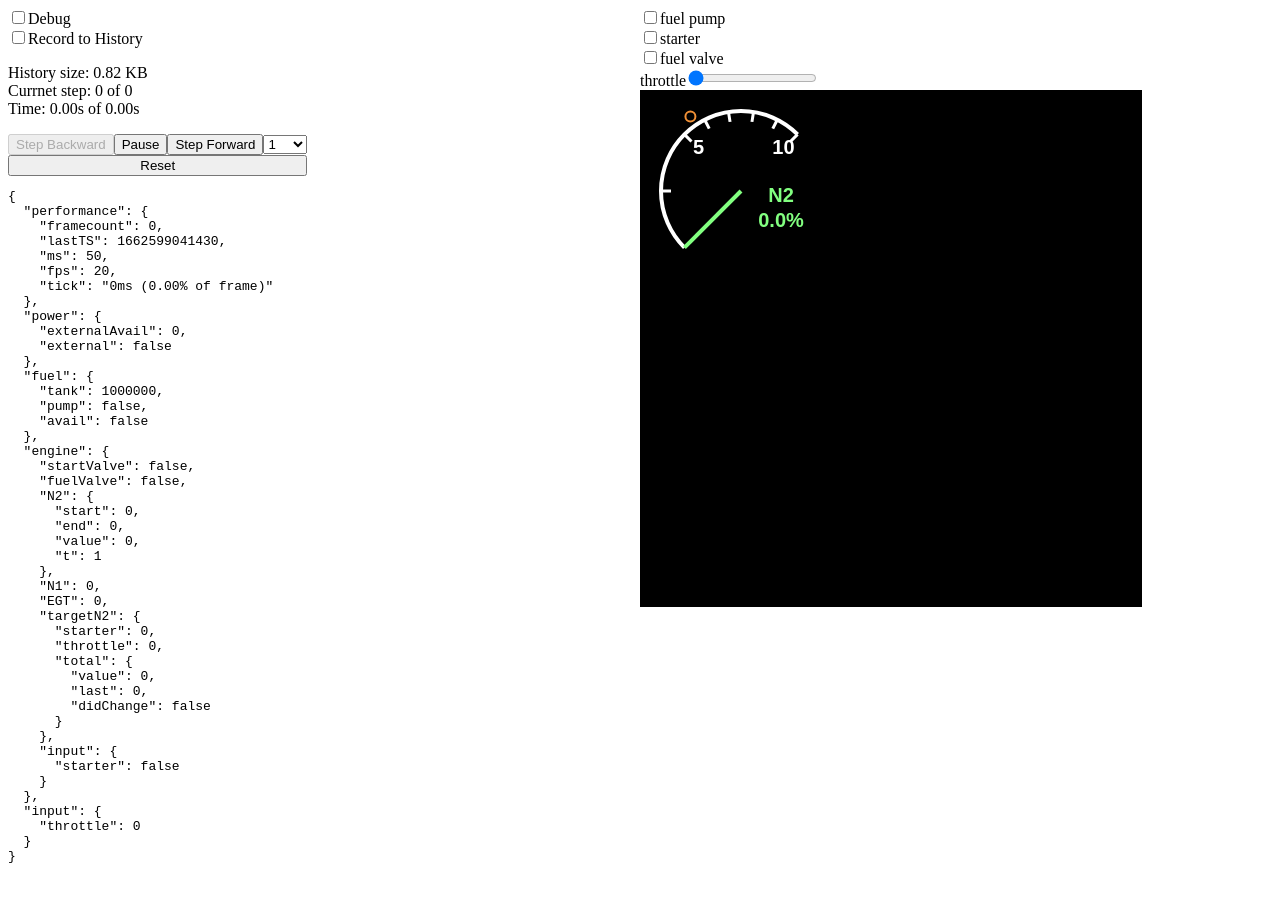
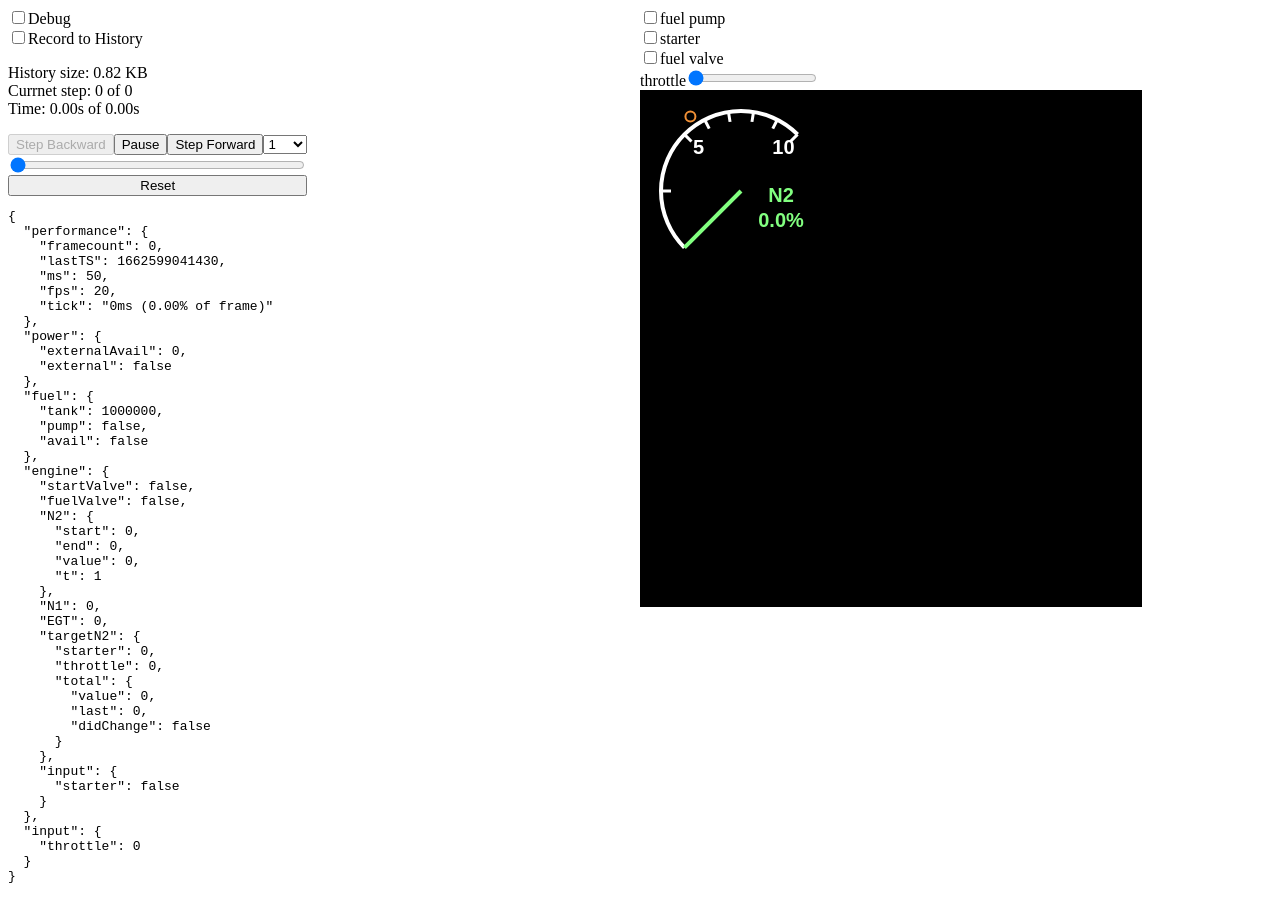
Before and after one commit to Vandesm14/bells-and-whistles, a React (Vite) app: page / in a window 1280 px wide. Built offline with nearby package versions, Linux system fonts and the light colour scheme.

Commit message:
add a scrubber!

```diff
--- a/src/app.tsx
+++ b/src/app.tsx
@@ -68,9 +68,27 @@ const App = () => {
       clear: stableInterval(async () => {
         const world = await getState(setState);
         const debug = await getState(setDebug);
-        const result = runTick(world, systems, debug);
-        setState(result.world);
-        setDebug(result.debug);
+
+        const isAtEndOfHistory =
+          debug.history.index === debug.history.list.length;
+
+        // if we are playing and in the middle of the history,
+        // then we should just play back the history until
+        // we reach the end of the history
+        if (!debug.paused && !isAtEndOfHistory) {
+          const newHistory = history.forward(debug.history, debug.step);
+
+          setState(newHistory.value);
+          setDebug((debug) => ({
+            ...debug,
+            history: newHistory,
+          }));
+        } else {
+          const result = runTick(world, systems, debug);
+
+          setState(result.world);
+          setDebug(result.debug);
+        }
       }, 1000 / FRAME_RATE),
     });
 
@@ -160,6 +178,18 @@ const App = () => {
     }
   };
 
+  const stepTo = async (index: number) => {
+    stop();
+    const debug = await getState(setDebug);
+    const newHistory = history.toIndex(debug.history, index);
+
+    setDebug((debug) => ({
+      ...debug,
+      history: newHistory,
+    }));
+    setState(newHistory.value);
+  };
+
   useEffect(() => start(), []);
 
   return (
@@ -191,6 +221,7 @@ const App = () => {
             onChangeStep={(step) => {
               setDebug((debug) => ({ ...debug, step }));
             }}
+            onChangeIndex={(index) => stepTo(index)}
             size={JSON.stringify(debug.history).length}
           />
           <button
--- a/src/components/Controller.tsx
+++ b/src/components/Controller.tsx
@@ -13,6 +13,7 @@ interface DebuggerProps {
   onToggleDebugging: () => void;
   onTogglePaused: () => void;
   onChangeStep: (step: number) => void;
+  onChangeIndex: (index: number) => void;
   size: number;
 }
 
@@ -28,6 +29,7 @@ export default function Debugger({
   onToggleDebugging,
   onTogglePaused,
   onChangeStep,
+  onChangeIndex,
   size,
 }: DebuggerProps) {
   const [step, setStep] = React.useState(index);
@@ -37,7 +39,7 @@ export default function Debugger({
     onChangeStep(Number(step));
   };
 
-  const stepWillExceedLength = step + index > length && step !== 1;
+  // const stepWillExceedLength = step + index > length && step !== 1;
 
   return (
     <div
@@ -78,13 +80,13 @@ export default function Debugger({
           Time: {(index / FRAME_RATE).toFixed(2)}s of{' '}
           {(length / FRAME_RATE).toFixed(2)}s
           <br />
-          {stepWillExceedLength ? (
+          {/* {stepWillExceedLength ? (
             <span style={{ color: 'red' }}>
               Warning: Next step will exceed history length.
               <br />
               Running this step will run {index + step - length} ticks.
             </span>
-          ) : null}
+          ) : null} */}
         </p>
       </div>
       <div>
@@ -110,6 +112,16 @@ export default function Debugger({
           </select>
         </label>
       </div>
+      <input
+        type="range"
+        min={0}
+        max={length}
+        value={index}
+        step={step}
+        onChange={(e) => {
+          onChangeIndex(Number(e.target.value));
+        }}
+      />
     </div>
   );
 }
```
